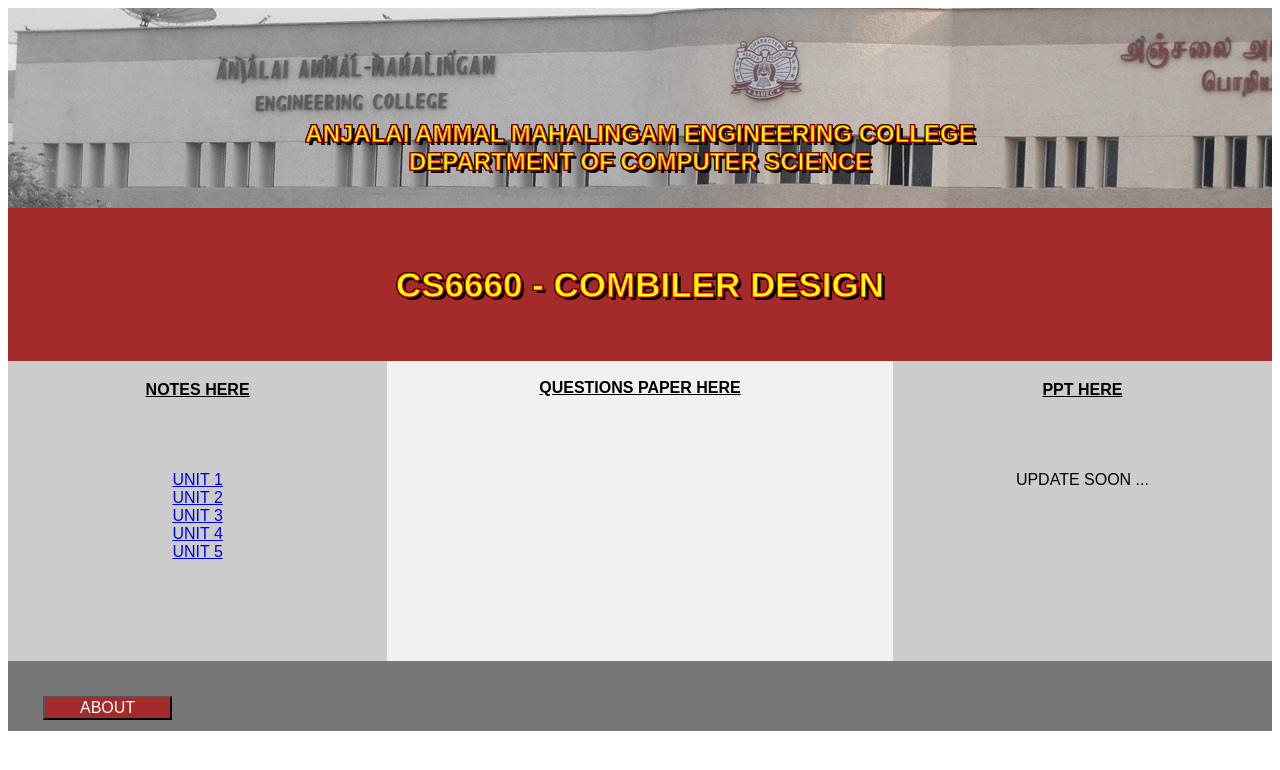
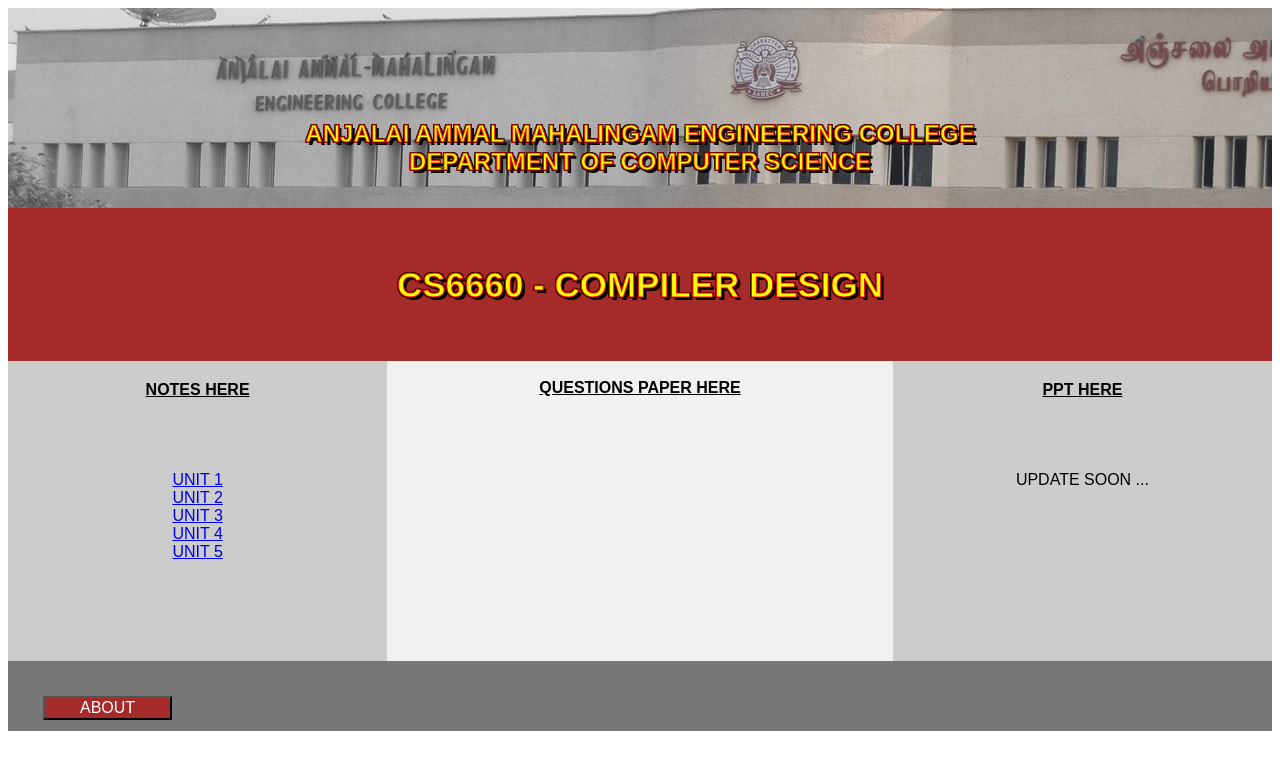
Before and after one commit to aameccse/CS6660, a plain HTML site: page index.html in a window 1280 px wide. Drawn offline with Linux system fonts and the light colour scheme.

Commit message:
Update index.html

```diff
--- a/index.html
+++ b/index.html
@@ -124,7 +124,7 @@ footer {
  <h2><center><br><br><br><br>ANJALAI AMMAL MAHALINGAM ENGINEERING COLLEGE<br> DEPARTMENT OF COMPUTER SCIENCE </h2>
 </div>
 <header>
-  <h4>CS6660 - COMBILER DESIGN</h4>
+  <h4>CS6660 - COMPILER DESIGN</h4>
 </header>
 <section>
   <nav>
```
